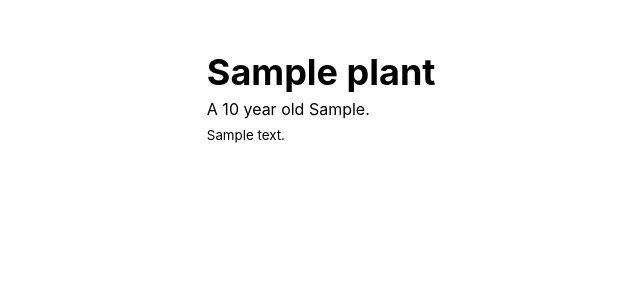
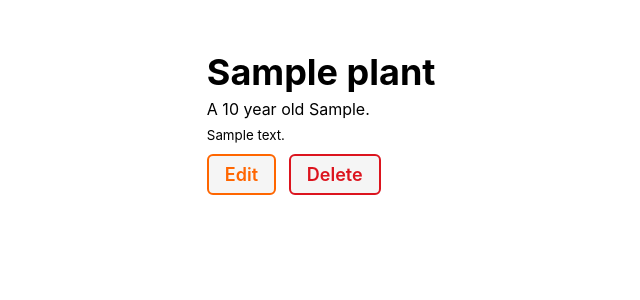
Before and after one commit to michellejtan/django-crud-app-lab, a Django app: template main_app/templates/plants/detail.html in a window 1280 px wide. Shown: the part 55-355 px from the top of the page, without its empty margins (97-737 px from the left). Run offline with Django 5.2, Linux system fonts and the light colour scheme; the template is opened without the code that fills it: values that come from a table or form of the project are taken from there, others are empty; tables that the repository leaves empty hold one stand-in row (values such as "Sample post"); parts of the project's set-up code (start-up, migrations or seed data) failed here and were passed over.

Commit message:
wip: add link buttons to Edit and Delete routes

```diff
--- a/main_app/templates/plants/detail.html
+++ b/main_app/templates/plants/detail.html
@@ -16,6 +16,11 @@
     <p>A {{ plant.age }} year old {{ plant.species }}.</p>
     {% endif %}
     <p><small>{{ plant.description }}</small></p>
-  </div>
+
+    <div class="plant-actions">
+        <a href="{% url 'plant-update' plant.id %}" class="btn warn">Edit</a>
+        <a href="{% url 'plant-delete' plant.id %}" class="btn danger">Delete</a>
+      </div>
+</div>
 </section>
 {% endblock %}
```
